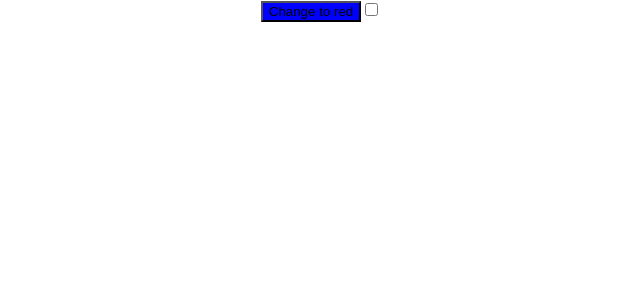
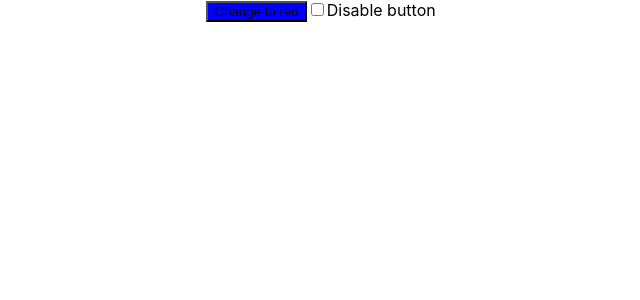
Before and after one commit to agustinmiura/apps, a React (Create React App) app in the folder react/color-button/: page / in a window 1280 px wide. Shown: the top 300 px of the page, without its empty margins (319-959 px from the left). Built offline with nearby package versions, Linux system fonts and the light colour scheme.

Commit message:
Fixed test

```diff
--- a/react/color-button/src/App.js
+++ b/react/color-button/src/App.js
@@ -5,7 +5,7 @@ import { useState } from 'react';
 function App() {
 
   const [buttonColor, setButtonColor] = useState('blue')
-  const [ disabled, setdisabled ] = useState(false);
+  const [disabled, setdisabled] = useState(false);
 
   const newButtonColor = buttonColor === 'red' ? 'blue' : 'red';
 
@@ -24,6 +24,7 @@ function App() {
         defaultChecked={disabled}
         aria-checked={disabled}
         onChange={(e) => setdisabled(e.target.checked)} />
+      <label htmlFor="enable-button-checkbox">Disable button</label>
     </div>
   );
 }
```
Also changed, not shown: 1 other file (tests, documents, lock files or other folders).
